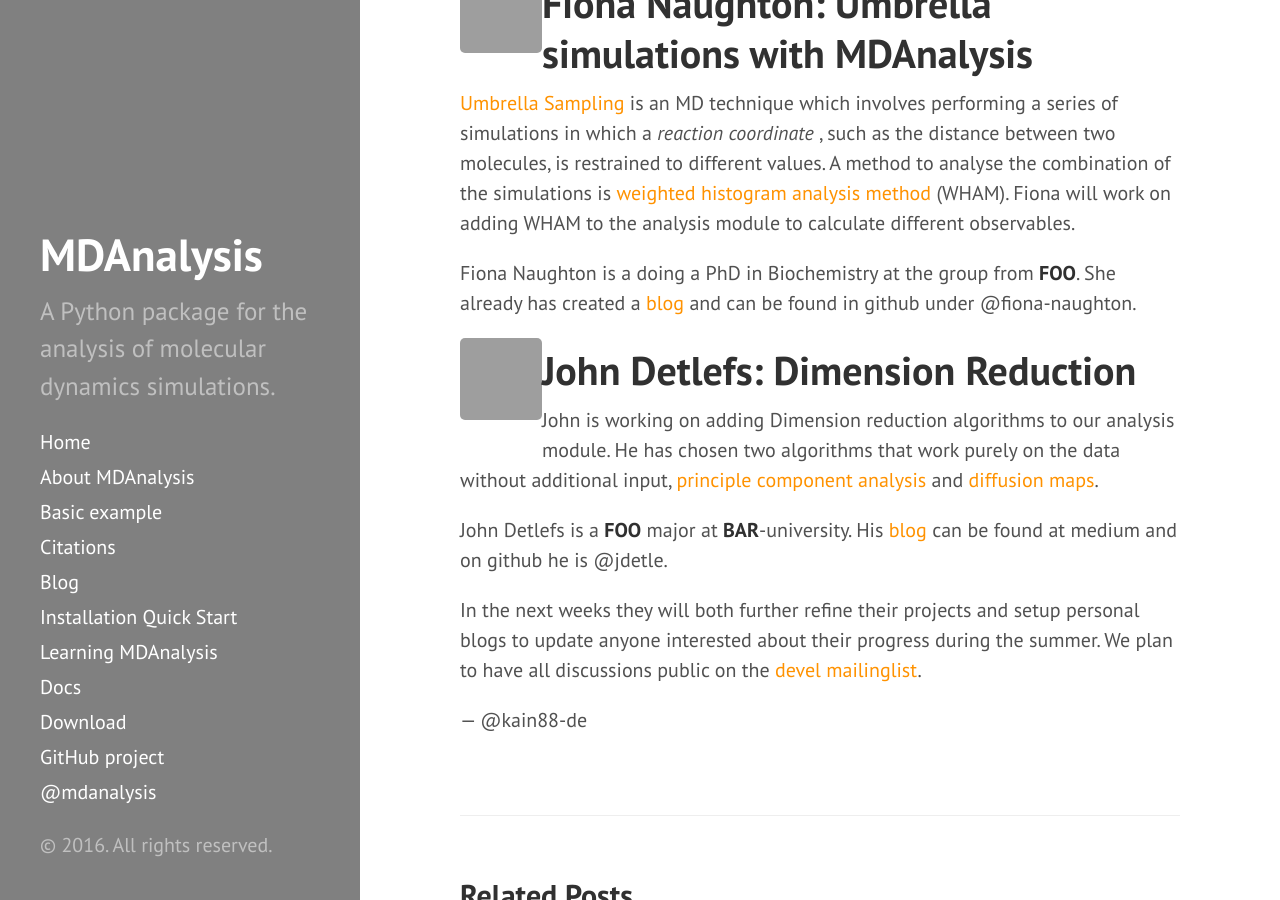
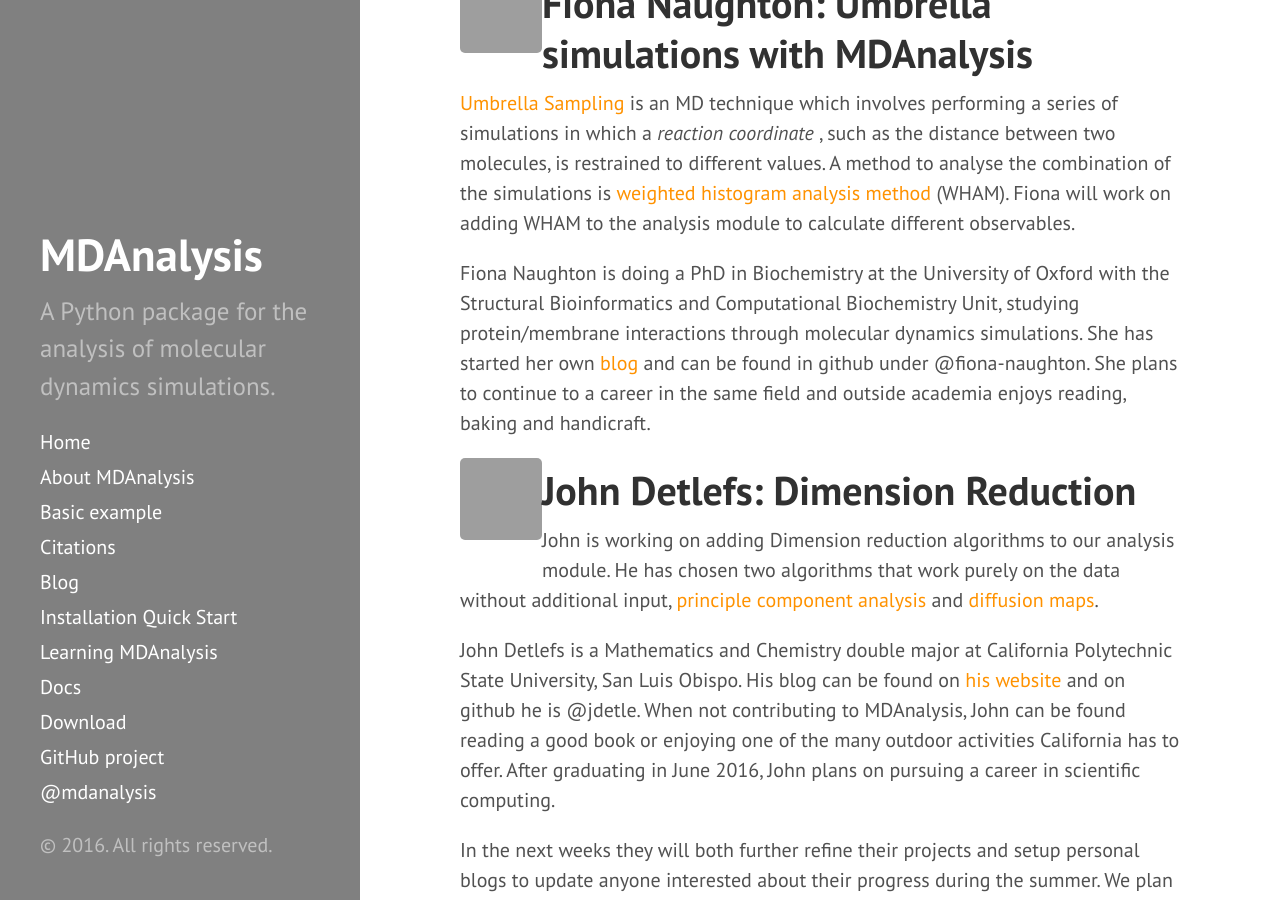
Before and after one commit to MDAnalysis/MDAnalysis.github.io, a Jekyll site: the page built from _posts/2016-04-26-gsoc.md, in a window 1280 px wide and 900 px high, scrolled down 349 px, cut to the strip 0-900 px from the top of the window. Built offline with Jekyll 4.4.1, drawn with Linux system fonts in a browser that asks for light colours; grey boxes are pictures that could not be loaded.

Commit message:
Updated bios for students

```diff
--- a/_posts/2016-04-26-gsoc.md
+++ b/_posts/2016-04-26-gsoc.md
@@ -31,13 +31,14 @@ combination of the simulations is [weighted histogram analysis method][wham]
 (WHAM). Fiona will work on adding WHAM to the analysis module to calculate
 different observables.
 
-Fiona Naughton is a doing a PhD in Biochemistry at the group from **FOO**. She
-already has created a [blog][fiona-blog] and can be found in github under
-@fiona-naughton.
+Fiona Naughton is doing a PhD in Biochemistry at the University of Oxford with the Structural Bioinformatics and Computational Biochemistry Unit,
+studying protein/membrane interactions through molecular dynamics simulations.
+She has started her own [blog][fiona-blog] and can be found in github under @fiona-naughton.
+She plans to continue to a career in the same field and outside academia enjoys reading, baking and handicraft.
 
 <img
 src="https://avatars1.githubusercontent.com/u/10944582?v=3&s=460"
-title="Fiona Naughton" alt="Fiona Naughton"
+title="John Detlefs" alt="John Detlefs"
 align="left" height="82" width="82"/>
 
 # John Detlefs: Dimension Reduction
@@ -46,8 +47,10 @@ John is working on adding Dimension reduction algorithms to our analysis module.
 He has chosen two algorithms that work purely on the data without additional
 input, [principle component analysis][pca] and [diffusion maps][dm].
 
-John Detlefs is a **FOO** major at **BAR**-university. His [blog][john-blog] can
-be found at medium and on github he is @jdetle.
+John Detlefs is a Mathematics and Chemistry double major at California Polytechnic State University, San Luis Obispo.
+His blog can be found on [his website][john-blog] and on github he is @jdetle.
+When not contributing to MDAnalysis, John can be found reading a good book or enjoying one of the many outdoor activities California has to offer.
+After graduating in June 2016, John plans on pursuing a career in scientific computing.
 
 In the next weeks they will both further refine their projects and setup
 personal blogs to update anyone interested about their progress during the
@@ -58,7 +61,7 @@ summer. We plan to have all discussions public on the
 
 [pca]: https://en.wikipedia.org/wiki/Principal_component_analysis
 [dm]: https://en.wikipedia.org/wiki/Diffusion_map
-[john-blog]: https://medium.com/@jdetle
+[john-blog]: https://jdetle.com
 [fiona-blog]: http://fiona-naughton.github.io/blog/
 [devel]: {{site.author.email}}
 [us]: https://en.wikipedia.org/wiki/Umbrella_sampling
```
